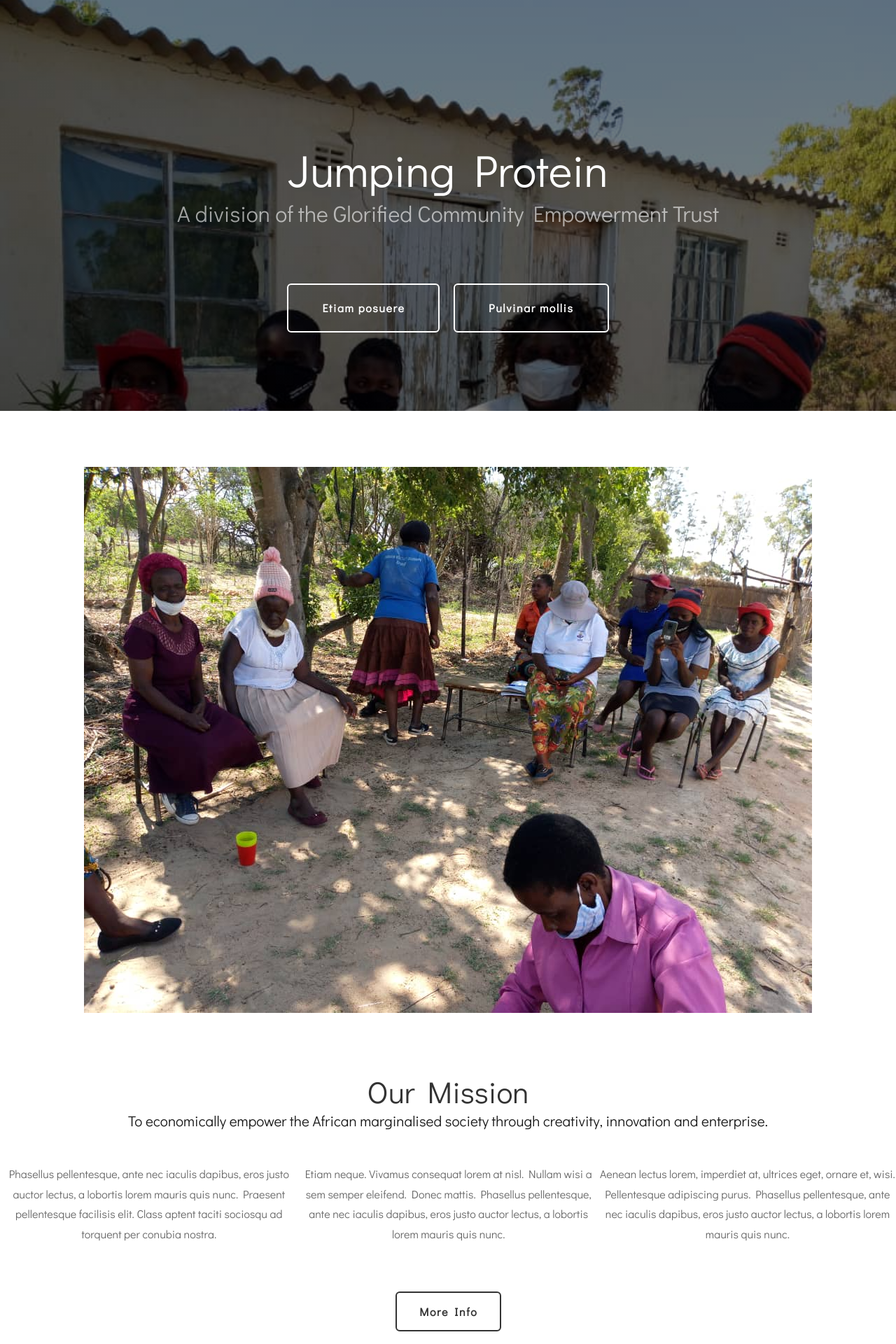
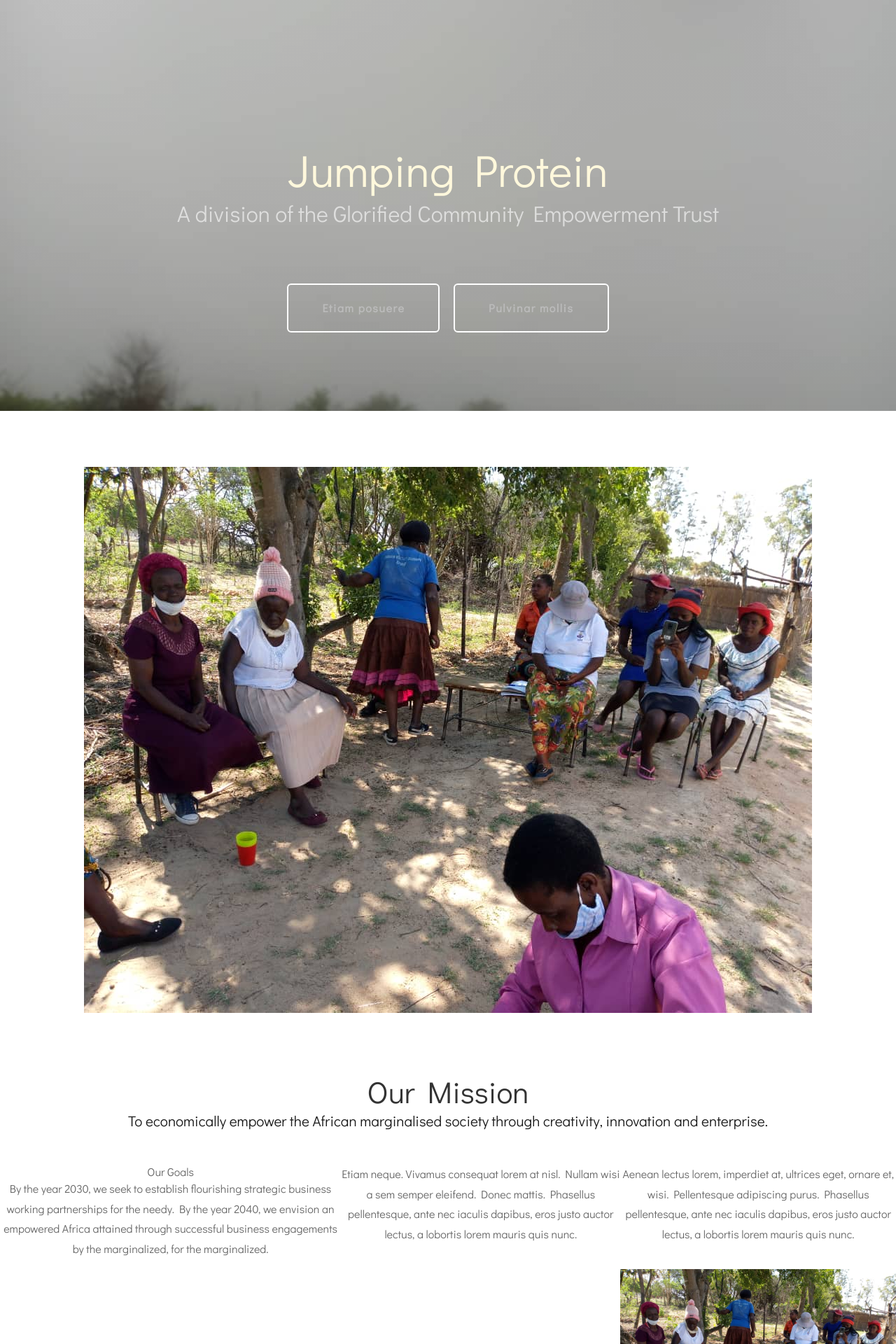
Before and after one commit to jordanmiracle/Jumpingprotein, a Django app: template webapp/templates/index.html in a window 1280 px wide. Shown: the part 200-2120 px from the top of the page at 70% size. Run offline with Django 3.2, Linux system fonts and the light colour scheme; the template is opened without the code that fills it, so the values that code supplies are empty; parts of the project's set-up code (start-up, migrations or seed data) failed here and were passed over.

Commit message:
Adding styling to links, changed container and image scaling width. Also adding info cards.

```diff
--- a/static/webapp/css/style.css
+++ b/static/webapp/css/style.css
@@ -63,27 +63,33 @@ a {
 }
 
 a:hover {
-    text-decoration: none;
+    color: #f4b942;
+}
+
+a:link {
+    color: #bbbbbb;
+}
+
+
 }
 
 .container {
     overflow: hidden;
     margin: 0em auto;
-    width: 100%;
+    width: 75%;
 }
 
 /*********************************************************************************/
 /* Image Style                                                                   */
 /*********************************************************************************/
 
-.image {
-    display: inline-block;
-}
+
 
 .image img {
     display: block;
-    width: 100%;
-    flex-flow: row;
+    max-width: 75%;
+    height: auto
+
 }
 
 .image-full {
@@ -282,9 +288,9 @@ ul.contact li a.icon-rss:before {
 #header-wrapper {
     position: relative;
     padding: 5em 0em 7em 0em;
-    background: -webkit-linear-gradient(top, rgba(0, 0, 0, 0.5), rgba(0, 0, 0, 0.5)), url("/static/webapp/images/children-esnath-bin.jpg");
-    background: -ms-linear-gradient(top, rgba(0, 0, 0, 0.5), rgba(0, 0, 0, 0.5)), url("/static/webapp/images/children-esnath-bin.jpg");
-    background: linear-gradient(top, rgba(0, 0, 0, 0.5), rgba(0, 0, 0, 0.5)), url("/static/webapp/images/children-esnath-bin.jpg");
+    background: -webkit-linear-gradient(top, rgba(0, 0, 0, 0.1), rgba(0, 0, 0, 0.1)), url("/static/webapp/images/foggyroad.jpg");
+    background: -ms-linear-gradient(top, rgba(0, 0, 0, 0.5), rgba(0, 0, 0, 0.5)), url("/static/webapp/images/foggyroad.jpg");
+    background: linear-gradient(top, rgba(0, 0, 0, 0.5), rgba(0, 0, 0, 0.5)), url("/static/webapp/images/foggyroad.jpg");
     background-size: cover;
 }
 
@@ -366,6 +372,7 @@ ul.contact li a.icon-rss:before {
 
 #banner .title h2 {
     font-size: 4em;
+    color: cornsilk;
 }
 
 #banner .title .byline {
@@ -444,7 +451,7 @@ ul.contact li a.icon-rss:before {
 #welcome {
     position: relative;
     padding: 7em 0em 7em 0em;
-    background: #39599f;
+    background: #32381a;
     background-size: cover;
     text-align: center;
 }
--- a/webapp/templates/index.html
+++ b/webapp/templates/index.html
@@ -56,10 +56,11 @@
         </div>
         <div class="flexbox">
             <div class="flex-column">
-                <p>Phasellus pellentesque, ante nec iaculis dapibus, eros justo auctor lectus, a lobortis lorem mauris
-                    quis
-                    nunc. Praesent pellentesque facilisis elit. Class aptent taciti sociosqu ad torquent per conubia
-                    nostra.</p>
+                <h3>Our Goals</h3>
+                <p>By the year 2030, we seek to establish flourishing strategic business working partnerships for the
+                    needy. By the year 2040, we envision an empowered Africa attained through successful business
+                    engagements by the
+                    marginalized, for the marginalized.</p>
 
             </div>
             <div class="flex-column">
@@ -67,7 +68,6 @@
                     Phasellus
                     pellentesque, ante nec iaculis dapibus, eros justo auctor lectus, a lobortis lorem mauris quis
                     nunc.</p>
-                <a href="about.html" class="button button-alt">More Info</a>
 
 
             </div>
@@ -76,7 +76,25 @@
                     Phasellus pellentesque, ante nec iaculis dapibus, eros justo auctor lectus, a lobortis lorem mauris
                     quis
                     nunc.</p>
+                <div class="infocard">
+                    <img class src="{% static '/webapp/images/woman-pinkshirt-foreground.jpg' %}"
+                         alt="Image not available"/>
+                    <div class="px-6 py-4">
+                        <div class="font-bold text-xl mb-2">Organizational values</div>
+                        <p class="text-gray-600 text-base">
+                            • Divine intervention for positive transformation.<br>
+                            • Empowerment through education.<br>
+                            • Timely response to human need and response to disaster.<br>
+                            • Respect to gender, disability, creed, race and any form of cultural diversity.<br>
+                            • Transparent and competent human contribution<br>
+                            • Teamwork, approachability, accessibility and dependability.<br>
+                            • High business integrity, trust truth and love.<br>
+                        </p>
+                    </div>
+                    <div class="px-6 py-4">
 
+                    </div>
+                </div>
 
             </div>
         </div>
```
